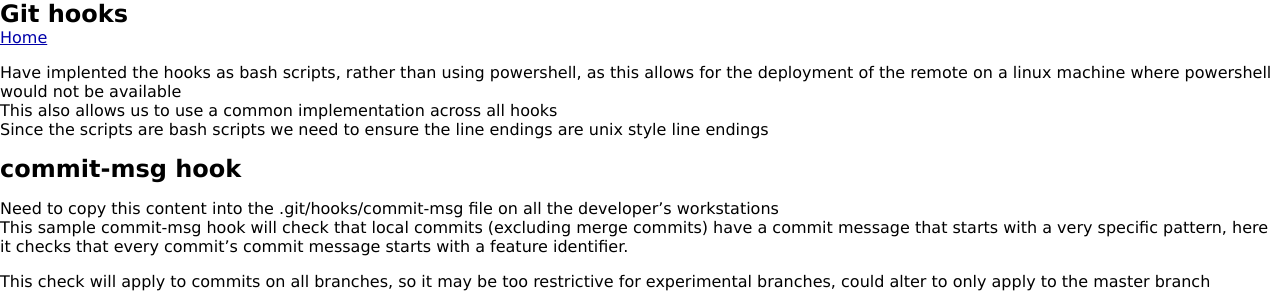
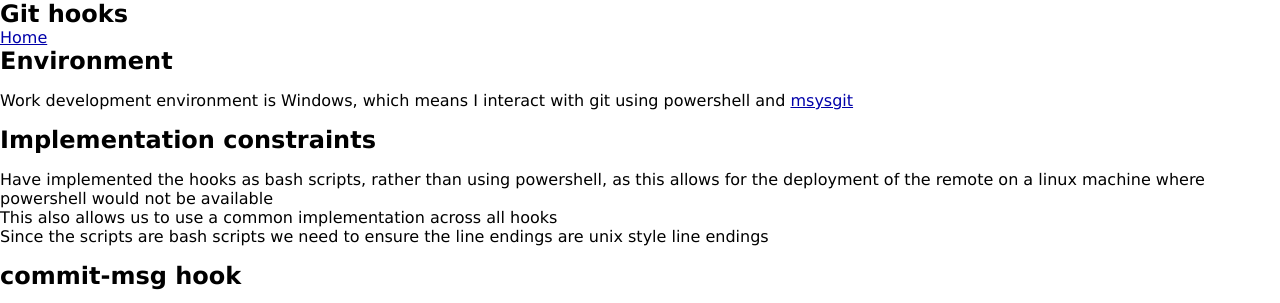
Before and after one commit to pmcgrath/pmcgrath.github.com, a Jekyll site: the page built from _posts/2012-07-09-git-hooks.md, in a window 1280 px wide, cut to the strip 0-303 px from the top of the page. Built offline with Jekyll 4.4.1, drawn with Linux system fonts in a browser that asks for light colours.

Commit message:
Added initial git post - WIP

```diff
--- a/_posts/2012-07-09-git-hooks.md
+++ b/_posts/2012-07-09-git-hooks.md
@@ -3,7 +3,15 @@ layout: post
 title: Git hooks
 ---
 
-Have implented the hooks as bash scripts, rather than using powershell, as this allows for the deployment of the remote on a linux machine where powershell would not be available
+
+Environment
+-----------
+Work development environment is Windows, which means I interact with git using powershell and [msysgit](http://msysgit.github.com/)
+
+
+Implementation constraints
+--------------------------
+Have implemented the hooks as bash scripts, rather than using powershell, as this allows for the deployment of the remote on a linux machine where powershell would not be available
 This also allows us to use a common implementation across all hooks
 Since the scripts are bash scripts we need to ensure the line endings are unix style line endings
 
```
Also changed, not shown: _posts/2012-10-14-git.md (added, +45 -0 lines), _posts/2012-07-08-create-content-using-github-pages.md (line endings or trailing spaces).
